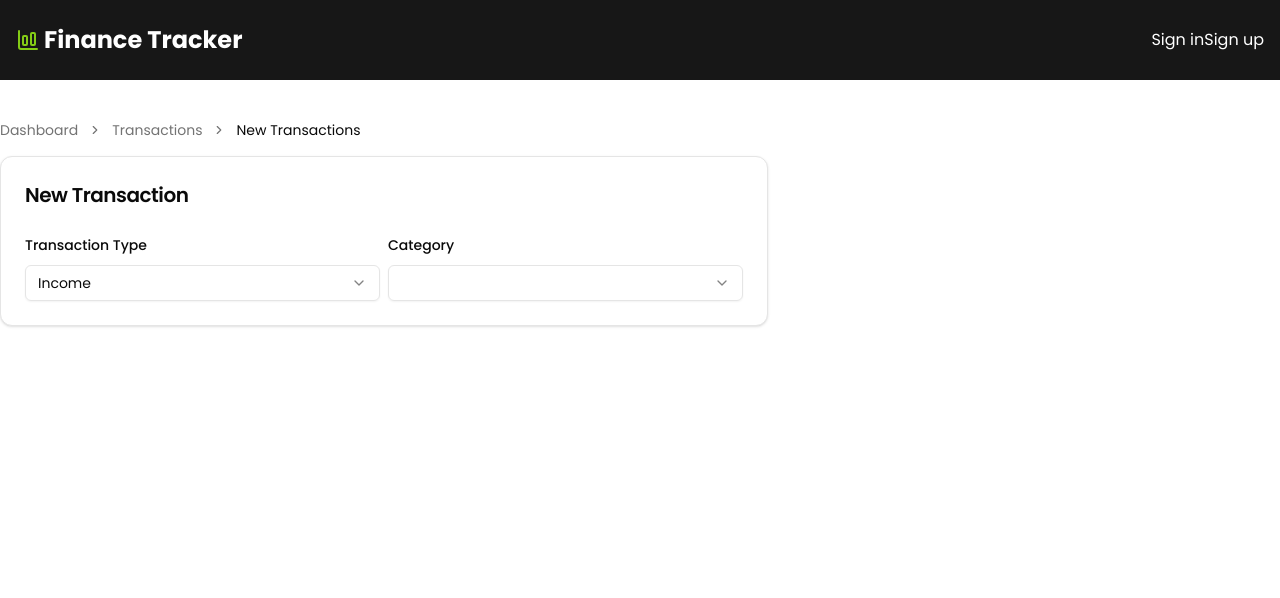
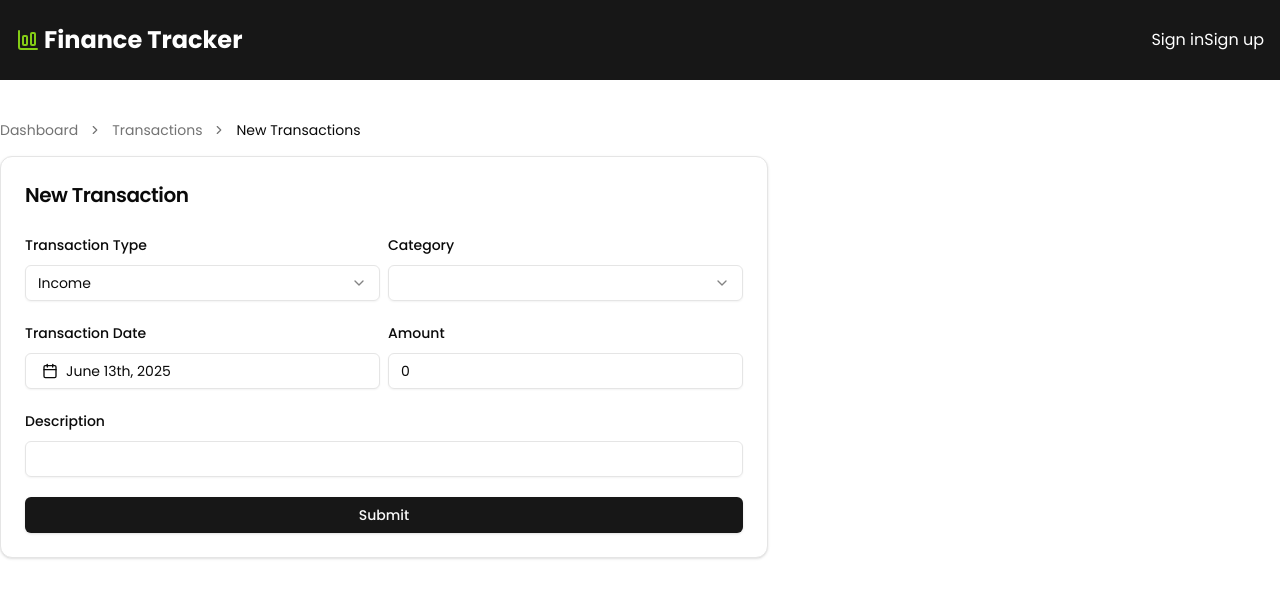
Before and after one commit to alexstekk/finance-tracker, a Next.js app: page /dashboard/transactions/new in a window 1280 px wide. Shown: the top 598 px of the page. Built offline with nearby package versions, Linux system fonts and the light colour scheme; no server answers.

Commit message:
add transaction form complete

```diff
--- a/components/transaction-form.tsx
+++ b/components/transaction-form.tsx
@@ -1,11 +1,16 @@
 'use client'
 
 import {z} from "zod";
-import {addDays} from "date-fns";
+import {addDays, format} from "date-fns";
 import {useForm} from "react-hook-form";
 import {zodResolver} from "@hookform/resolvers/zod";
 import {Form, FormControl, FormField, FormItem, FormLabel, FormMessage} from "@/components/ui/form";
 import {Select, SelectContent, SelectItem, SelectTrigger, SelectValue} from "@/components/ui/select";
+import {Popover, PopoverContent, PopoverTrigger} from "./ui/popover";
+import {Button} from "./ui/button";
+import {CalendarIcon} from "lucide-react";
+import {Calendar} from "./ui/calendar";
+import {Input} from "@/components/ui/input";
 
 const transactionFormSchema = z.object({
     transactionType: z.enum(['income', 'expense']),
@@ -29,7 +34,7 @@ export default function TransactionForm() {
     })
 
     const handleSubmit = async (data: z.infer<typeof transactionFormSchema>) => {
-        console.log(data);
+        console.log({data});
     }
 
     return <Form {...form}>
@@ -82,6 +87,69 @@ export default function TransactionForm() {
                             </FormItem>
                         )
                     }}/>
+                <FormField
+                    control={form.control}
+                    name='transactionDate'
+                    render={({field}) => {
+                        return (
+                            <FormItem>
+                                <FormLabel>Transaction Date</FormLabel>
+                                <FormControl>
+                                    <Popover>
+                                        <PopoverTrigger asChild>
+                                            <Button
+                                                variant="outline"
+                                                data-empty={!field.value}
+                                                className="w-full  data-[empty=true]:text-muted-foreground  justify-start text-left font-normal"
+                                            >
+                                                <CalendarIcon/>
+                                                {field.value ? format(field.value, "PPP") : <span>Pick a date</span>}
+                                            </Button>
+                                        </PopoverTrigger>
+                                        <PopoverContent className="w-auto p-0">
+                                            <Calendar mode="single" selected={field.value} onSelect={field.onChange}
+                                                      disabled={{
+                                                          after: new Date(),
+                                                      }}/>
+                                        </PopoverContent>
+                                    </Popover>
+                                </FormControl>
+                                <FormMessage/>
+                            </FormItem>
+                        )
+                    }}/>
+
+                <FormField
+                    control={form.control}
+                    name='amount'
+                    render={({field}) => {
+                        return (
+                            <FormItem>
+                                <FormLabel>Amount</FormLabel>
+                                <FormControl>
+                                    <Input  {...field} type={'number'}/>
+                                </FormControl>
+                                <FormMessage/>
+                            </FormItem>
+                        )
+                    }}/>
+            </fieldset>
+            <fieldset className={'mt-5 flex flex-col gap-5'}>
+                <FormField
+                    control={form.control}
+                    name='description'
+                    render={({field}) => {
+                        return (
+                            <FormItem>
+                                <FormLabel>Description</FormLabel>
+                                <FormControl>
+                                    <Input  {...field}/>
+                                </FormControl>
+                                <FormMessage/>
+                            </FormItem>
+                        )
+                    }}/>
+                <Button type={'submit'}>Submit</Button>
             </fieldset>
         </form>
     </Form>
--- /dev/null
+++ b/components/ui/input.tsx
@@ -0,0 +1,22 @@
+import * as React from "react"
+
+import { cn } from "@/lib/utils"
+
+const Input = React.forwardRef<HTMLInputElement, React.ComponentProps<"input">>(
+  ({ className, type, ...props }, ref) => {
+    return (
+      <input
+        type={type}
+        className={cn(
+          "flex h-9 w-full rounded-md border border-input bg-transparent px-3 py-1 text-base shadow-sm transition-colors file:border-0 file:bg-transparent file:text-sm file:font-medium file:text-foreground placeholder:text-muted-foreground focus-visible:outline-none focus-visible:ring-1 focus-visible:ring-ring disabled:cursor-not-allowed disabled:opacity-50 md:text-sm",
+          className
+        )}
+        ref={ref}
+        {...props}
+      />
+    )
+  }
+)
+Input.displayName = "Input"
+
+export { Input }
--- /dev/null
+++ b/components/ui/popover.tsx
@@ -0,0 +1,33 @@
+"use client"
+
+import * as React from "react"
+import * as PopoverPrimitive from "@radix-ui/react-popover"
+
+import { cn } from "@/lib/utils"
+
+const Popover = PopoverPrimitive.Root
+
+const PopoverTrigger = PopoverPrimitive.Trigger
+
+const PopoverAnchor = PopoverPrimitive.Anchor
+
+const PopoverContent = React.forwardRef<
+  React.ElementRef<typeof PopoverPrimitive.Content>,
+  React.ComponentPropsWithoutRef<typeof PopoverPrimitive.Content>
+>(({ className, align = "center", sideOffset = 4, ...props }, ref) => (
+  <PopoverPrimitive.Portal>
+    <PopoverPrimitive.Content
+      ref={ref}
+      align={align}
+      sideOffset={sideOffset}
+      className={cn(
+        "z-50 w-72 rounded-md border bg-popover p-4 text-popover-foreground shadow-md outline-none data-[state=open]:animate-in data-[state=closed]:animate-out data-[state=closed]:fade-out-0 data-[state=open]:fade-in-0 data-[state=closed]:zoom-out-95 data-[state=open]:zoom-in-95 data-[side=bottom]:slide-in-from-top-2 data-[side=left]:slide-in-from-right-2 data-[side=right]:slide-in-from-left-2 data-[side=top]:slide-in-from-bottom-2 origin-[--radix-popover-content-transform-origin]",
+        className
+      )}
+      {...props}
+    />
+  </PopoverPrimitive.Portal>
+))
+PopoverContent.displayName = PopoverPrimitive.Content.displayName
+
+export { Popover, PopoverTrigger, PopoverContent, PopoverAnchor }
--- a/package.json
+++ b/package.json
@@ -12,6 +12,7 @@
     "@clerk/nextjs": "^6.21.0",
     "@hookform/resolvers": "^5.1.1",
     "@radix-ui/react-label": "^2.1.7",
+    "@radix-ui/react-popover": "^1.1.14",
     "@radix-ui/react-select": "^2.2.5",
     "@radix-ui/react-slot": "^1.2.3",
     "class-variance-authority": "^0.7.1",
```
Also changed, not shown: 1 other file (tests, documents, lock files or other folders).
